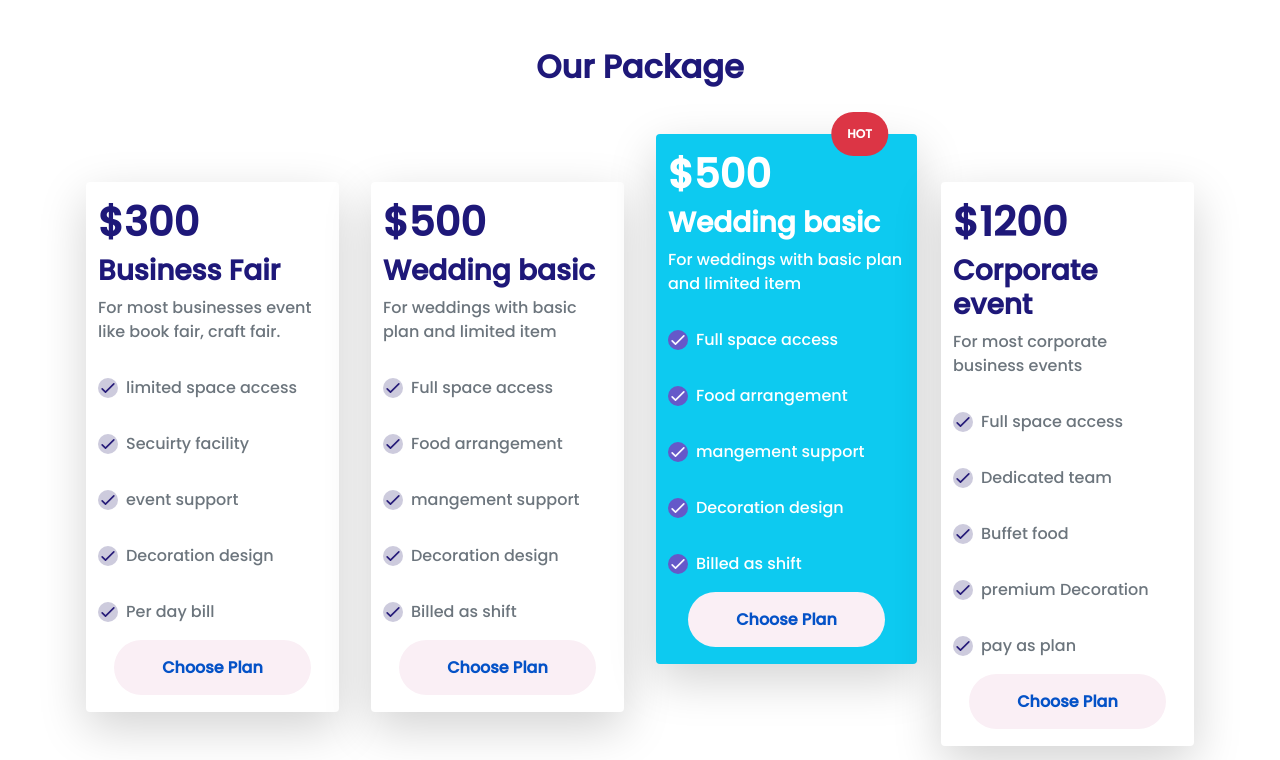
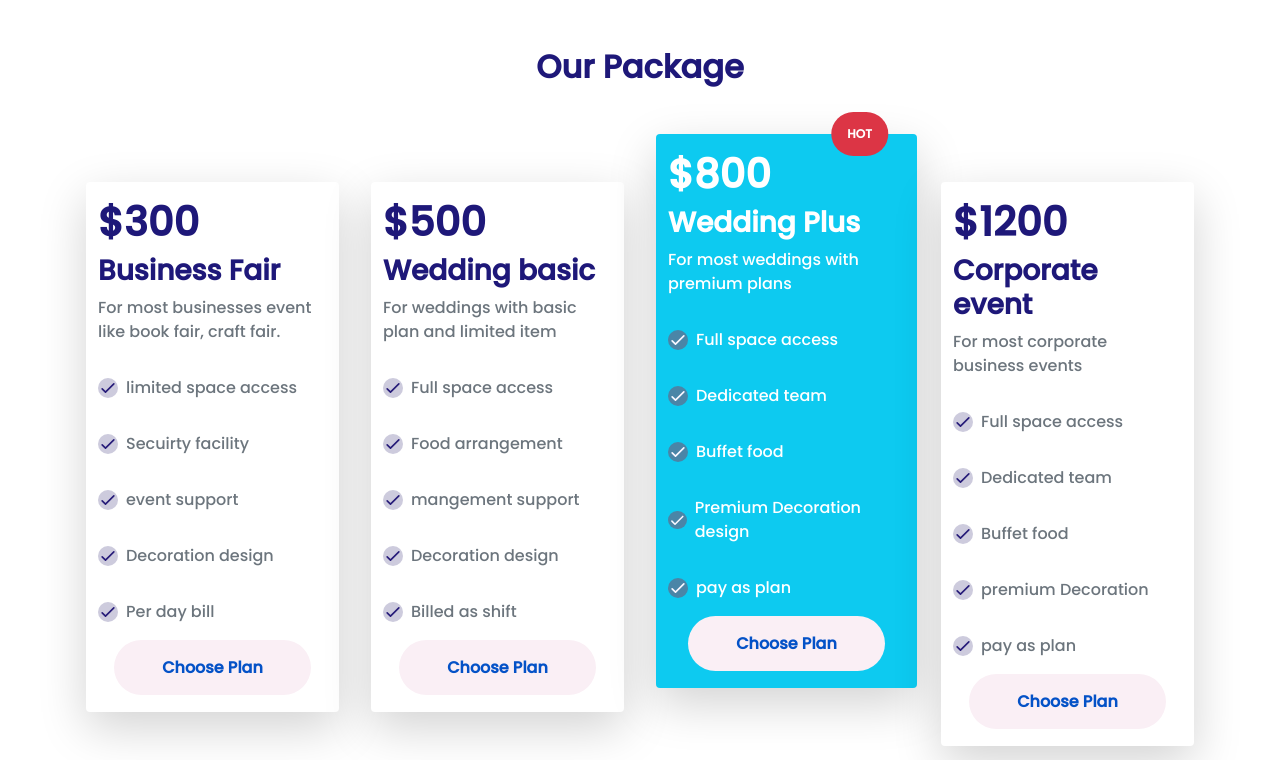
Before and after one commit to bulbul-rasel/shadhighar-convension-center, a plain HTML site: page index.html in a window 1280 px wide. Shown: the part 681-1441 px from the top of the page. Drawn offline with nearby package versions, Linux system fonts and the light colour scheme.

Commit message:
Badges Plan card Modify

```diff
--- a/index.html
+++ b/index.html
@@ -109,7 +109,7 @@
 
     <Main>
         <!-- Toast section  -->
-        <section class="overflow-hidden">
+        <section class="overflow-hidden ">
             <div class="toast bg-primary text-white  show mb-2 " style="float:right;">
                 <div class="toast-header bg-primary text-white ">
                     <svg xmlns="http://www.w3.org/2000/svg" class="h-5 w-5 pe-2 ms-auto" width="30px" fill="none"
@@ -255,10 +255,9 @@
                             HOT
                             <span class="visually-hidden">*Condition apply</span>
                         </span>
-                        <h1 class="text-white fw-bold">$500</h1>
-                        <h3 class="text-white fw-bold">Wedding basic</h3>
-                        <p class="text-white">For weddings with basic plan
-                            and limited item</p>
+                        <h1 class="text-white fw-bold">$800</h1>
+                        <h3 class="text-white fw-bold">Wedding Plus</h3>
+                        <p class="text-white">For most weddings with premium plans</p>
                         <div class="d-flex align-items-center ">
                             <svg xmlns="http://www.w3.org/2000/svg" class="h-6 w-6 check-color-two rounded-circle"
                                 fill="none" viewBox="0 0 24 24" stroke="currentColor">
@@ -273,7 +272,7 @@
                                 <path stroke-linecap="round" stroke-linejoin="round" stroke-width="2"
                                     d="M5 13l4 4L19 7" />
                             </svg>
-                            <p class="pt-3 ps-2 text-white">Food arrangement</p>
+                            <p class="pt-3 ps-2 text-white">Dedicated team</p>
                         </div>
                         <div class="d-flex align-items-center ">
                             <svg xmlns="http://www.w3.org/2000/svg" class="h-6 w-6 check-color-two rounded-circle"
@@ -281,7 +280,7 @@
                                 <path stroke-linecap="round" stroke-linejoin="round" stroke-width="2"
                                     d="M5 13l4 4L19 7" />
                             </svg>
-                            <p class="pt-3 ps-2 text-white">mangement support</p>
+                            <p class="pt-3 ps-2 text-white">Buffet food</p>
                         </div>
                         <div class="d-flex align-items-center ">
                             <svg xmlns="http://www.w3.org/2000/svg" class="h-6 w-6 check-color-two rounded-circle"
@@ -289,7 +288,7 @@
                                 <path stroke-linecap="round" stroke-linejoin="round" stroke-width="2"
                                     d="M5 13l4 4L19 7" />
                             </svg>
-                            <p class="pt-3 ps-2 text-white">Decoration design</p>
+                            <p class="pt-3 ps-2 text-white">Premium Decoration design</p>
                         </div>
                         <div class="d-flex align-items-center ">
                             <svg xmlns="http://www.w3.org/2000/svg" class="h-6 w-6 check-color-two rounded-circle"
@@ -297,7 +296,7 @@
                                 <path stroke-linecap="round" stroke-linejoin="round" stroke-width="2"
                                     d="M5 13l4 4L19 7" />
                             </svg>
-                            <p class="pt-3 ps-2 text-white">Billed as shift</p>
+                            <p class="pt-3 ps-2 text-white">pay as plan</p>
                         </div>
                         <div class="text-center py-3 border-0">
                             <a target="_blank" class="rounded-pill py-3 px-5 fw-bold plan-btn"
--- a/style.css
+++ b/style.css
@@ -19,7 +19,7 @@ body{
 .check-color-two{
     color: #f8f7ff;
     width: 20px;
-    background-color: #6558c9;
+    background-color: #4a85a7;
 }
 /* Custom color for Booking Plan button  */
 .plan-btn{
```
